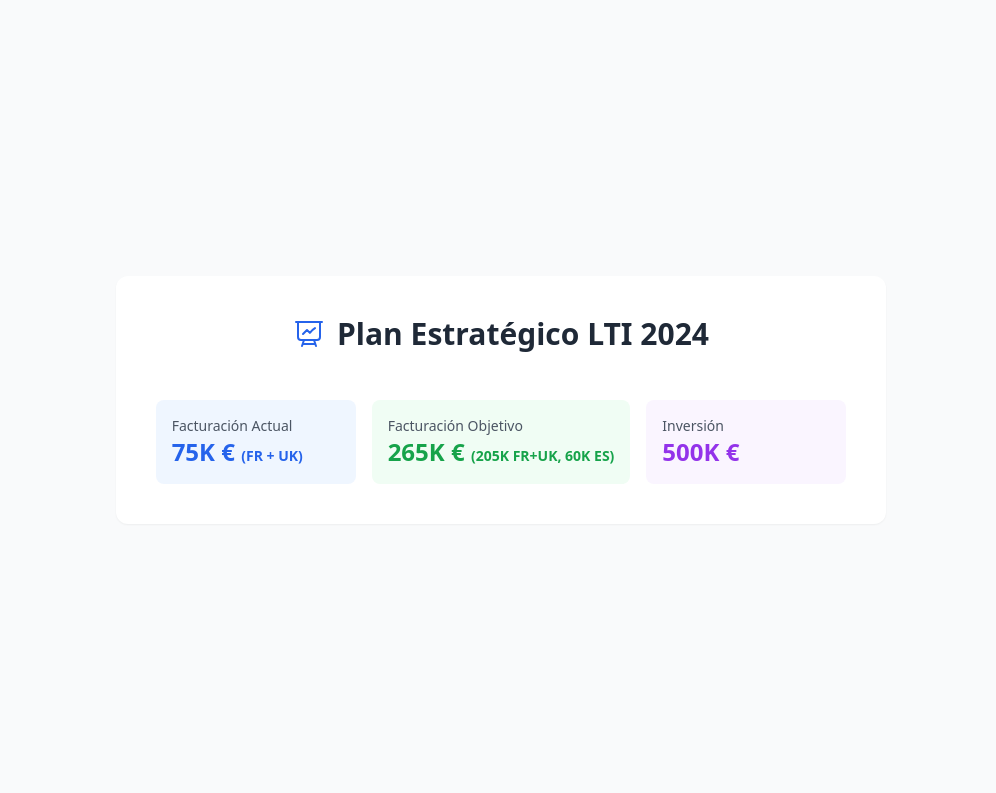
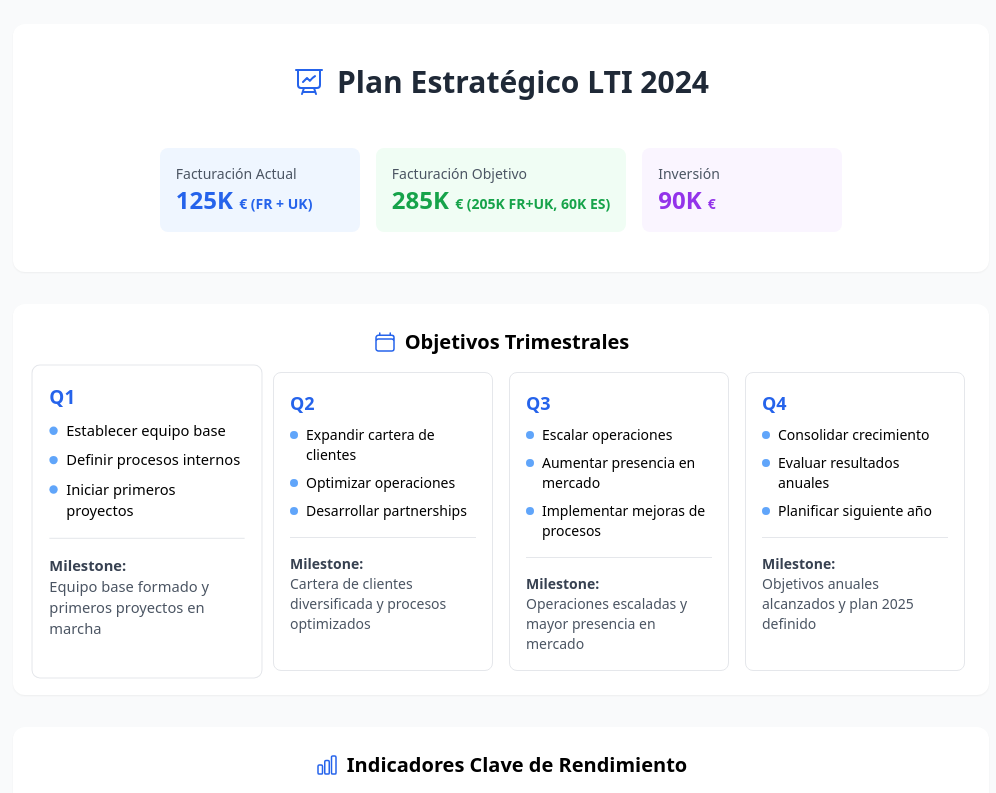
Before and after one commit to realgs/strategic-plan, a Vue app: page / in a window 1280 px wide. Before the commit this address led to /strategic-plan/. Shown: the top 793 px of the page, without its empty margins (139-1135 px from the left). Built offline with nearby package versions, Linux system fonts and the light colour scheme.

Commit message:
initial porject version, working

```diff
--- a/package.json
+++ b/package.json
@@ -16,7 +16,8 @@
         "@vitejs/plugin-vue": "^4.5.0",
         "autoprefixer": "^10.4.16",
         "postcss": "^8.4.31",
-        "tailwindcss": "^3.3.5",
+        "postcss-nesting": "^13.0.1",
+        "tailwindcss": "^3.3.0",
         "terser": "^5.24.0",
         "vite": "^5.0.0"
     }
--- a/src/App.vue
+++ b/src/App.vue
@@ -1,7 +1,5 @@
 <template>
-  <div class="min-h-screen bg-gray-50">
-    <router-view />
-  </div>
+  <router-view />
 </template>
 
 <script setup>
--- a/src/components/strategic-plan/StrategicPlanDashboard.vue
+++ b/src/components/strategic-plan/StrategicPlanDashboard.vue
@@ -34,7 +34,7 @@
               <div
                 v-for="(stat, index) in stats"
                 :key="stat.title"
-                class="stats-card p-4 rounded-lg cursor-pointer transform transition-all duration-300"
+                class="stats-card p-4 rounded-lg transform transition-all duration-300"
                 :class="[
                   stat.bgClass,
                   {
@@ -140,7 +140,7 @@
             <div
               v-for="quarter in ['Q1', 'Q2', 'Q3', 'Q4']"
               :key="quarter"
-              class="border rounded-lg p-4 cursor-pointer transform transition-all duration-300 hover:shadow-lg w-full"
+              class="quarter-card border rounded-lg p-4 transform transition-all duration-300 hover:shadow-lg w-full"
               :class="{ 'scale-105': selectedQuarter === quarter }"
               @click="selectQuarter(quarter)"
             >
@@ -202,7 +202,7 @@
             <div
               v-for="(kpi, idx) in kpis"
               :key="idx"
-              class="border rounded-lg p-4 cursor-pointer transform transition-all duration-300 hover:shadow-lg"
+              class="kpi-card border rounded-lg p-4 transform transition-all duration-300 hover:shadow-lg"
               @click="animateKPI(idx)"
             >
               <h3 class="font-semibold text-gray-700">
@@ -471,39 +471,65 @@
 <script setup>
 import { ref, onMounted, onUnmounted, computed } from 'vue';
 
-const quarterlyObjectives = {
-    Q1: [
-        'Automatización de publicación en 5 portales',
-        'API de integración con portales principales',
-        'Sistema de notificaciones en tiempo real',
-        'Refactorizar Scraper de LinkedIn (200+ perfiles/día)',
+const isPresentationMode = ref(false);
+const selectedQuarter = ref('Q1');
+const clickedIndexes = ref([]);
+const isTimelineVisible = ref(false);
+const isKpiVisible = ref(false);
+
+const stats = ref([
+  {
+    title: 'Facturación Actual',
+    value: '125K',
+    detail: '€ (FR + UK)',
+    bgClass: 'bg-blue-50',
+    textClass: 'text-blue-600'
+  },
+  {
+    title: 'Facturación Objetivo',
+    value: '285K',
+    detail: '€ (205K FR+UK, 60K ES)',
+    bgClass: 'bg-green-50',
+    textClass: 'text-green-600'
+  },
+  {
+    title: 'Inversión',
+    value: '90K',
+    detail: '€',
+    bgClass: 'bg-purple-50',
+    textClass: 'text-purple-600'
+  }
+]);
+
+const quarterlyObjectives = ref({
+  'Q1': [
+    'Establecer equipo base',
+    'Definir procesos internos',
+    'Iniciar primeros proyectos'
   ],
-    Q2: [
-        'Implementar análisis con Hotjar',
-        'Lanzar editor WYSIWYG de páginas de carreras',
-        'Respuestas automatizadas basadas en IA',
-        'Escalar a 1400+ perfiles diarios',
+  'Q2': [
+    'Expandir cartera de clientes',
+    'Optimizar operaciones',
+    'Desarrollar partnerships'
   ],
-    Q3: [
-        'Localización para mercado español',
-        'Integraciones HRIS españolas',
-        'Alcanzar 400k perfiles',
-        'Primeras 10 ventas en España',
+  'Q3': [
+    'Escalar operaciones',
+    'Aumentar presencia en mercado',
+    'Implementar mejoras de procesos'
   ],
-    Q4: [
-        'Expansión a 3 nuevas integraciones',
-        'Automatización completa del proceso',
-        'Alcanzar 500k perfiles',
-        'Consolidar ventas en España',
-    ],
-};
+  'Q4': [
+    'Consolidar crecimiento',
+    'Evaluar resultados anuales',
+    'Planificar siguiente año'
+  ]
+});
 
-const quarterlyMilestones = {
-    Q1: '200+ perfiles/día y 5 portales integrados',
-    Q2: '1400+ perfiles/día y editor WYSIWYG',
-    Q3: 'Lanzamiento en España con 400k perfiles',
-    Q4: '500k perfiles y consolidación en España',
-};
+const quarterlyMilestones = ref({
+  'Q1': 'Equipo base formado y primeros proyectos en marcha',
+  'Q2': 'Cartera de clientes diversificada y procesos optimizados',
+  'Q3': 'Operaciones escaladas y mayor presencia en mercado',
+  'Q4': 'Objetivos anuales alcanzados y plan 2025 definido'
+});
 
 const kpis = [
     {
@@ -612,36 +638,6 @@ const risks = [
     },
 ];
 
-const isHeaderVisible = ref(true);
-const isTimelineVisible = ref(false);
-const isKpiVisible = ref(false);
-const selectedQuarter = ref(null);
-const kpiProgress = ref(kpis.map(kpi => kpi.progress));
-
-const stats = [
-    {
-        title: 'Facturación Actual',
-        value: '75K €',
-        detail: '(FR + UK)',
-        bgClass: 'bg-blue-50',
-        textClass: 'text-blue-600',
-    },
-    {
-        title: 'Facturación Objetivo',
-        value: '265K €',
-        detail: '(205K FR+UK, 60K ES)',
-        bgClass: 'bg-green-50',
-        textClass: 'text-green-600',
-    },
-    {
-        title: 'Inversión',
-        value: '500K €',
-        detail: '',
-        bgClass: 'bg-purple-50',
-        textClass: 'text-purple-600',
-    },
-];
-
 const timelineSection = ref(null);
 const kpiSection = ref(null);
 const budgetSection = ref(null);
@@ -651,116 +647,118 @@ const isBudgetVisible = ref(false);
 const isTeamVisible = ref(false);
 const isRiskVisible = ref(false);
 
-const isPresentationMode = ref(true);
-const hasStartedPresentation = ref(false);
-const clickedIndexes = ref([]);
-const clickCount = ref(0);
+const kpiProgress = ref(kpis.map(kpi => kpi.progress));
+const kpiAnimated = ref(new Array(kpis.length).fill(false));
 
-// Update the observer
-const observer = new IntersectionObserver((entries) => {
+const handleStatClick = (index) => {
+  if (clickedIndexes.value.includes(index)) {
+    clickedIndexes.value = clickedIndexes.value.filter(i => i !== index);
+  } else {
+    clickedIndexes.value.push(index);
+  }
+};
+
+const selectQuarter = (quarter) => {
+  selectedQuarter.value = quarter;
+};
+
+// Create two observers with different thresholds
+const appearObserver = new IntersectionObserver((entries) => {
     entries.forEach((entry) => {
+        if (entry.isIntersecting) {
             const sectionId = entry.target.dataset.section;
             switch (sectionId) {
                 case 'timeline':
-            isTimelineVisible.value = entry.isIntersecting;
+                    isTimelineVisible.value = true;
                     break;
                 case 'kpi':
-            isKpiVisible.value = entry.isIntersecting;
-            if (entry.isIntersecting) animateAllKPIs();
+                    isKpiVisible.value = true;
+                    animateAllKPIs();
                     break;
                 case 'budget':
-            isBudgetVisible.value = entry.isIntersecting;
+                    isBudgetVisible.value = true;
                     break;
                 case 'team':
-            isTeamVisible.value = entry.isIntersecting;
+                    isTeamVisible.value = true;
                     break;
                 case 'risk':
-            isRiskVisible.value = entry.isIntersecting;
+                    isRiskVisible.value = true;
                     break;
             }
+        }
     });
-}, { threshold: 0.2 });
+}, {
+    threshold: 0.15, // Appear when 15% visible (decreased from 40%)
+    rootMargin: '-50px 0px'
+});
+
+const disappearObserver = new IntersectionObserver((entries) => {
+    entries.forEach((entry) => {
+        if (!entry.isIntersecting) {
+            const sectionId = entry.target.dataset.section;
+            switch (sectionId) {
+                case 'timeline':
+                    isTimelineVisible.value = false;
+                    break;
+                case 'kpi':
+                    isKpiVisible.value = false;
+                    resetKPIAnimations();
+                    break;
+                case 'budget':
+                    isBudgetVisible.value = false;
+                    break;
+                case 'team':
+                    isTeamVisible.value = false;
+                    break;
+                case 'risk':
+                    isRiskVisible.value = false;
+                    break;
+            }
+        }
+    });
+}, {
+    threshold: 0.05, // Keep visible until only 5% is visible (decreased from 10%)
+    rootMargin: '-50px 0px'
+});
 
 onMounted(() => {
-    // Show header immediately in presentation mode
-    isHeaderVisible.value = true;
-
-    // Only start observing sections after presentation mode is done
-    if (!isPresentationMode.value) {
-        const sections = [
-            { ref: timelineSection.value, id: 'timeline' },
-            { ref: kpiSection.value, id: 'kpi' },
-            { ref: budgetSection.value, id: 'budget' },
-            { ref: teamSection.value, id: 'team' },
-            { ref: riskSection.value, id: 'risk' },
-        ];
-
-        sections.forEach(({ ref, id }) => {
-            if (ref) {
-                ref.dataset.section = id;
-                observer.observe(ref);
-            }
-        });
-    }
-});
-
-onUnmounted(() => {
-    observer.disconnect();
-});
-
-// Interactive functions
-function handleStatClick (index) {
-    // Only add if not already clicked
-    if (!clickedIndexes.value.includes(index)) {
-        clickedIndexes.value.push(index);
-        clickCount.value++;
-
-        console.log('Clicked indexes:', clickedIndexes.value);
-
-        if (clickCount.value >= 3) {
-            setTimeout(() => {
-                startMainPresentation();
-            }, 500);
-        }
-    }
-}
-
-function startMainPresentation () {
-    hasStartedPresentation.value = true;
-
-    // Show full content
-    setTimeout(() => {
-        isPresentationMode.value = false;
-    }, 500);
-
-    // Show all sections and animate KPIs
+    // Add a small delay for the animations
     setTimeout(() => {
         isTimelineVisible.value = true;
         isKpiVisible.value = true;
         isBudgetVisible.value = true;
         isTeamVisible.value = true;
         isRiskVisible.value = true;
+    }, 500);
 
-        // Trigger KPI animations
-        kpiProgress.value = kpis.map(() => 0);
-        setTimeout(() => {
-            kpiProgress.value = kpis.map(kpi => kpi.progress);
-        }, 100);
-    }, 1000);
+    // Set up observers for sections
+    const sections = [
+        { ref: timelineSection.value, id: 'timeline' },
+        { ref: kpiSection.value, id: 'kpi' },
+        { ref: budgetSection.value, id: 'budget' },
+        { ref: teamSection.value, id: 'team' },
+        { ref: riskSection.value, id: 'risk' }
+    ];
 
-    // Scroll to top
-    setTimeout(() => {
-        window.scrollTo({ top: 0, behavior: 'smooth' });
-    }, 1500);
+    sections.forEach(({ ref, id }) => {
+        if (ref) {
+            ref.dataset.section = id;
+            appearObserver.observe(ref);
+            disappearObserver.observe(ref);
         }
+    });
+});
 
-function selectQuarter (quarter) {
-    selectedQuarter.value = selectedQuarter.value === quarter ? null : quarter;
-}
+onUnmounted(() => {
+    appearObserver.disconnect();
+    disappearObserver.disconnect();
+});
 
-function animateKPI (index) {
-    const progress = kpiProgress.value[index];
+function animateKPI(index) {
+  // Only animate if not already animated or forced reset
+  if (!kpiAnimated.value[index]) {
     kpiProgress.value[index] = 0;
+    kpiAnimated.value[index] = true;
 
     requestAnimationFrame(() => {
       requestAnimationFrame(() => {
@@ -768,9 +766,15 @@ function animateKPI (index) {
       });
     });
   }
+}
 
-function animateAllKPIs () {
-    kpiProgress.value = kpiProgress.value.map(() => 0);
+function animateAllKPIs() {
+  // Only animate KPIs that haven't been animated yet
+  const unaninimatedKPIs = kpiAnimated.value.some(animated => !animated);
+
+  if (unaninimatedKPIs) {
+    kpiProgress.value = kpis.map(() => 0);
+    kpiAnimated.value = new Array(kpis.length).fill(true);
 
     requestAnimationFrame(() => {
       requestAnimationFrame(() => {
@@ -778,15 +782,29 @@ function animateAllKPIs () {
       });
     });
   }
+}
+
+// Reset KPI animations when they leave viewport
+function resetKPIAnimations() {
+  kpiAnimated.value = new Array(kpis.length).fill(false);
+}
 </script>
 
 <style scoped>
 .strategic-plan-dashboard {
-  @apply bg-gray-50;
+  @apply bg-gray-50 select-none cursor-default;
 }
 
 .stats-card {
   @apply min-w-[200px];
+}
+
+/* Remove the cursor-default specific rule since it's now global */
+/* Add cursor-pointer only to truly interactive elements */
+.stats-card,
+.quarter-card,
+.kpi-card {
+  @apply cursor-pointer;
 }
 
 /* Smooth transitions */
--- a/src/layouts/simple/index.vue
+++ b/src/layouts/simple/index.vue
@@ -1,5 +1,5 @@
 <template>
-  <div class="h-screen overflow-auto">
+  <div class="min-h-screen bg-gray-50">
     <router-view />
   </div>
 </template>
@@ -9,9 +9,3 @@ defineOptions({
     name: 'SimpleLayout',
 });
 </script>
-
-<style scoped>
-.h-screen {
-    height: 100vh;
-}
-</style>
--- /dev/null
+++ b/tailwind.config.mjs
@@ -0,0 +1,75 @@
+/** @type {import('tailwindcss').Config} */
+export default {
+  content: [
+    "./index.html",
+    "./src/**/*.vue",
+    "./src/**/*.{js,ts,jsx,tsx}",
+    "./src/components/**/*.{vue,js,ts,jsx,tsx}",
+  ],
+  safelist: [
+    // Widths and heights for SVGs and other elements
+    'w-8', 'h-8', 'w-6', 'h-6', 'w-5', 'h-5', 'w-2', 'h-2',
+    'w-full', 'h-full', 'min-h-screen',
+    // Text colors
+    'text-blue-600', 'text-green-600', 'text-purple-600', 'text-gray-600', 'text-gray-700', 'text-gray-800',
+    // Background colors
+    'bg-blue-50', 'bg-green-50', 'bg-purple-50', 'bg-white', 'bg-gray-50',
+    // Spacing
+    'p-4', 'p-6', 'p-10',
+    'px-5', 'py-5', 'px-12', 'py-10',
+    'mt-4', 'mb-12', 'gap-2', 'gap-3', 'gap-4',
+    // Flex utilities
+    'flex', 'flex-1', 'items-center', 'justify-center', 'space-x-4',
+    // Other utilities
+    'rounded-lg', 'rounded-xl',
+    'shadow-sm', 'shadow-lg',
+    'transform', 'transition-all', 'duration-300', 'duration-500', 'duration-1000',
+    'opacity-0', 'opacity-100',
+    'cursor-pointer',
+    'min-w-[200px]',
+    // Hover states
+    'hover:scale-105',
+    'hover:shadow-lg',
+    'hover:bg-blue-50',
+    'hover:bg-emerald-50',
+    'hover:bg-green-50',
+    // Dynamic classes
+    {
+      pattern: /^(w|h)-/
+    },
+    {
+      pattern: /(bg|text|border)-(blue|green|purple|gray|emerald|violet)-(50|100|200|300|400|500|600|700|800|900)/
+    },
+    {
+      pattern: /^(m|p)[trbl]?-/
+    }
+  ],
+  theme: {
+    extend: {
+      blur: {
+        '2xl': '30px',
+      },
+      scale: {
+        '3': '3',
+      },
+      animation: {
+        'float': 'float 20s linear infinite alternate',
+        'pulse-subtle': 'pulse-subtle 2s cubic-bezier(0.4, 0, 0.6, 1) infinite',
+      },
+      keyframes: {
+        float: {
+          '0%': { transform: 'translateX(0px) translateY(0px)' },
+          '25%': { transform: 'translateX(20px) translateY(20px) rotate(30deg)' },
+          '50%': { transform: 'translateX(40px) translateY(0px)' },
+          '75%': { transform: 'translateX(20px) translateY(20px) rotate(-30deg)' },
+          '100%': { transform: 'translateX(-10px) translateY(-10px)' },
+        },
+        'pulse-subtle': {
+          '0%, 100%': { opacity: '1' },
+          '50%': { opacity: '0.85' },
+        },
+      },
+    },
+  },
+  plugins: [],
+}
```
Also changed, not shown: postcss.config.mjs (added, +10 -0 lines), src/index.css (+24 -0 lines), src/layouts/colorful/index.vue (+18 -70 lines), src/router.js (+14 -2 lines), tailwind.config.js (deleted, +0 -11 lines), 1 other file (tests, documents, lock files or other folders). Lines whose indentation alone changed are shown as unchanged.
